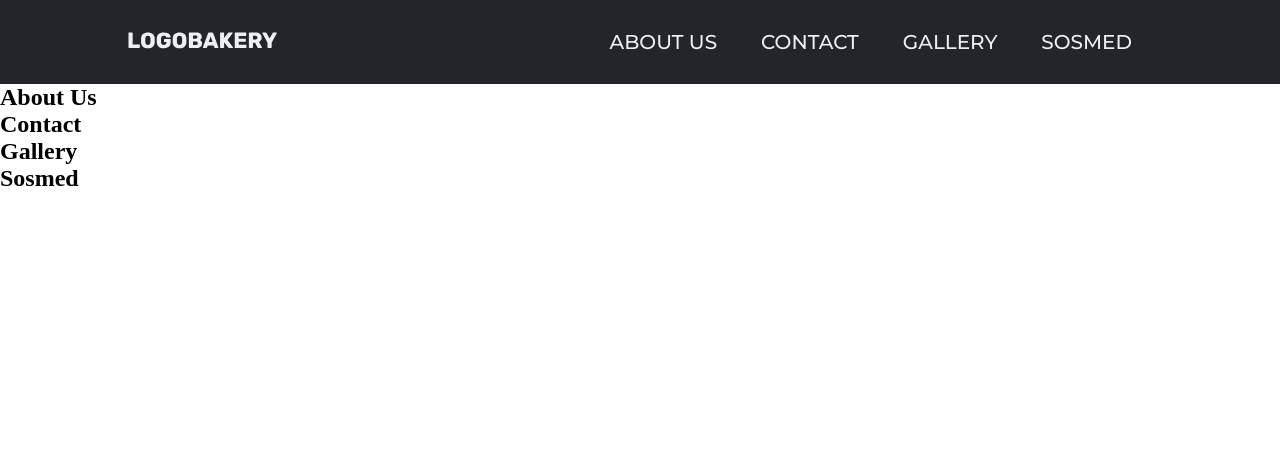
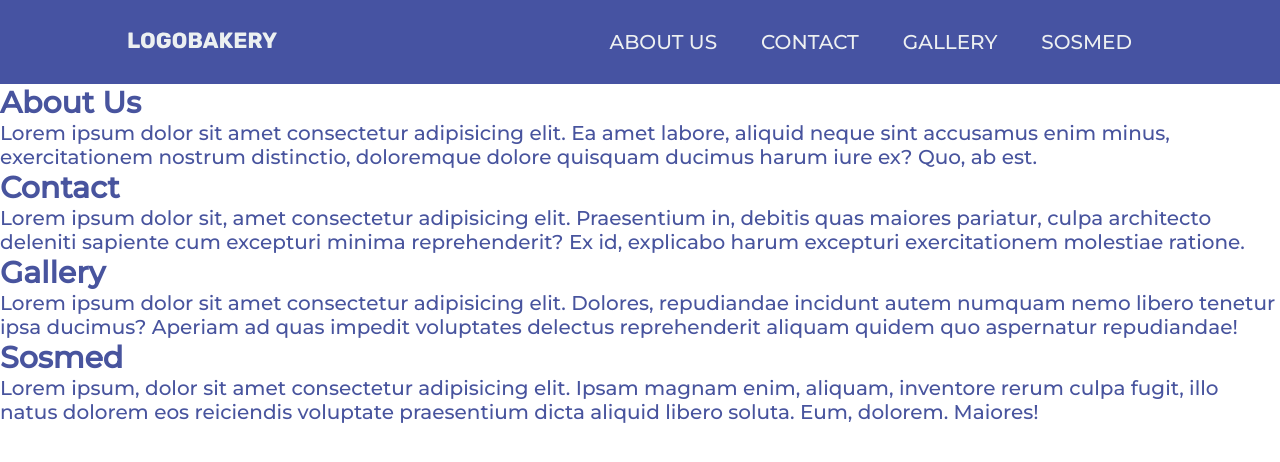
Before and after one commit to kyungrie/Projek_portofolio, a plain HTML site: page Projek_Portofolio/index.html in a window 1280 px wide. Drawn offline with Linux system fonts and the light colour scheme.

Commit message:
Add files via upload

```diff
--- a/Projek_Portofolio/Style.css
+++ b/Projek_Portofolio/Style.css
@@ -17,7 +17,7 @@ header{
     justify-content: flex-end;
     align-items: center;
     padding: 30px 10%;
-    background-color: #24252a;
+    background-color: #4653a2;
 }
 .logo{
     cursor: pointer;
@@ -36,3 +36,9 @@ header{
 .navLinks li a:hover{
     color: #0088a9;
 }
+section{
+    font-family: "Montserrat", sans-serif;
+    font-weight: 500;
+    font-size: 20px;
+    color: #48549e;
+}
--- a/Projek_Portofolio/index.html
+++ b/Projek_Portofolio/index.html
@@ -20,15 +20,19 @@
     </header>
      <section id="about">
     <h1>About Us</h1>
+    <p>Lorem ipsum dolor sit amet consectetur adipisicing elit. Ea amet labore, aliquid neque sint accusamus enim minus, exercitationem nostrum distinctio, doloremque dolore quisquam ducimus harum iure ex? Quo, ab est.</p>
    </section>
    <section id="contact">
     <h1>Contact</h1>
+    <p>Lorem ipsum dolor sit, amet consectetur adipisicing elit. Praesentium in, debitis quas maiores pariatur, culpa architecto deleniti sapiente cum excepturi minima reprehenderit? Ex id, explicabo harum excepturi exercitationem molestiae ratione.</p>
    </section>
    <section id="gallery">
     <h1>Gallery</h1>
+    <p>Lorem ipsum dolor sit amet consectetur adipisicing elit. Dolores, repudiandae incidunt autem numquam nemo libero tenetur ipsa ducimus? Aperiam ad quas impedit voluptates delectus reprehenderit aliquam quidem quo aspernatur repudiandae!</p>
    </section>
    <section id="sosmed">
     <h1>Sosmed</h1>
+    <p>Lorem ipsum, dolor sit amet consectetur adipisicing elit. Ipsam magnam enim, aliquam, inventore rerum culpa fugit, illo natus dolorem eos reiciendis voluptate praesentium dicta aliquid libero soluta. Eum, dolorem. Maiores!</p>
    </section>
 </body>
 </html>
```
